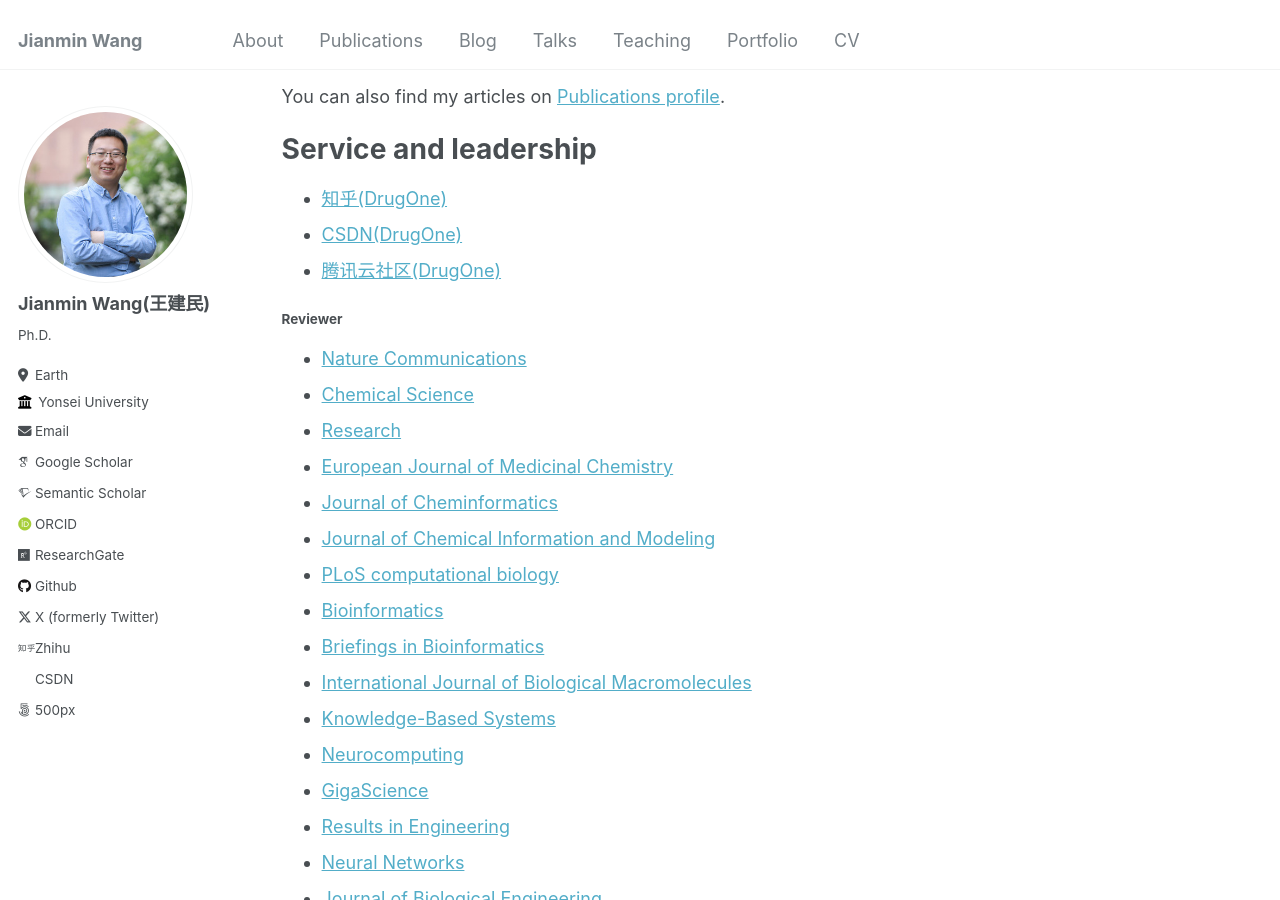
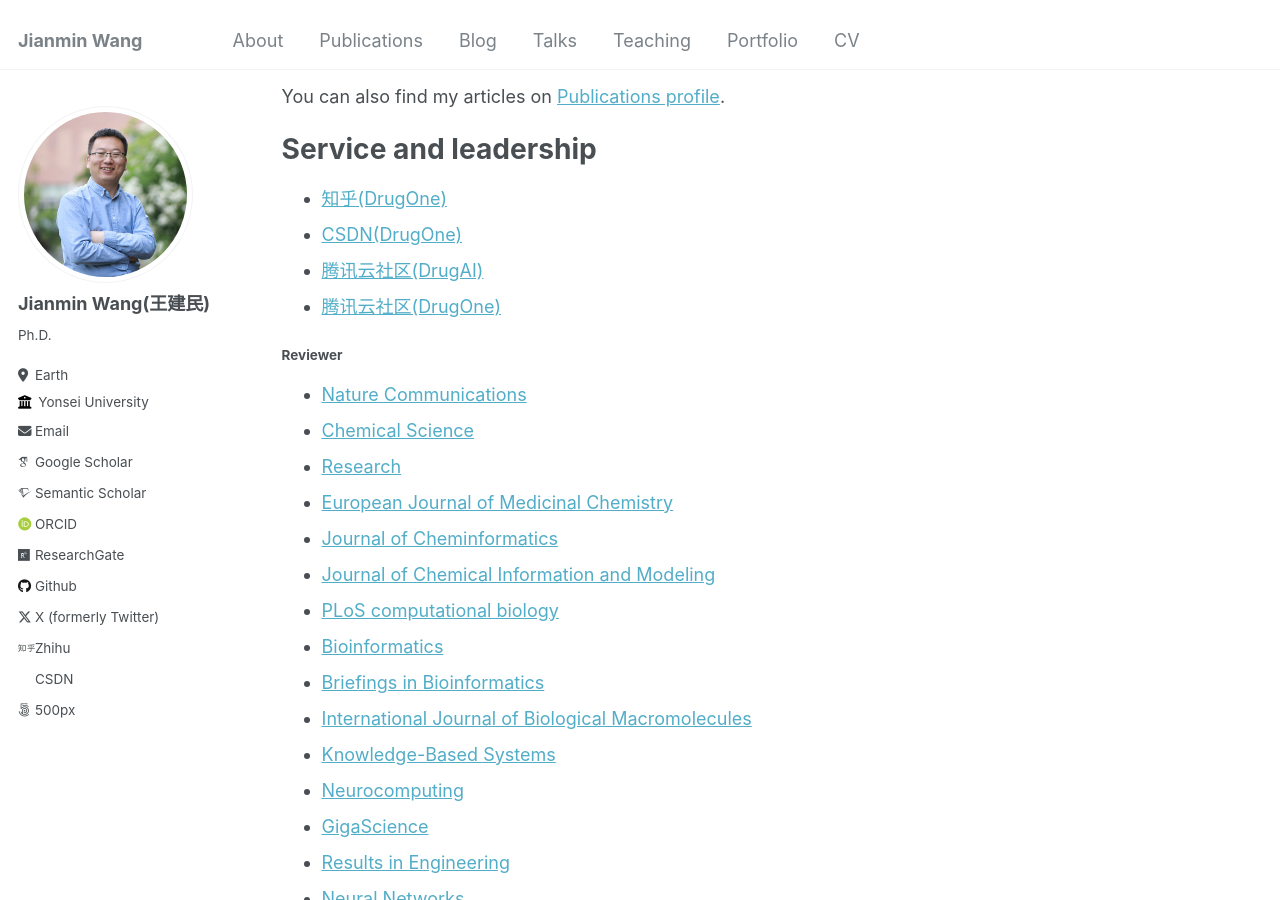
Before and after one commit to Jianmin2drugai/Jianmin2drugai.github.io, a Jekyll site: the page built from _pages/cv.md, in a window 1280 px wide and 900 px high, scrolled down 527 px. Built offline with Jekyll 4.4.1, drawn with Linux system fonts in a browser that asks for light colours; some web fonts are replaced.

Commit message:
Update cv.md

```diff
--- a/_pages/cv.md
+++ b/_pages/cv.md
@@ -36,8 +36,10 @@ You can also find my articles on <a href="https://jianmin2drugai.github.io/publi
 Service and leadership
 ======
 
+
 * [知乎(DrugOne)](https://www.zhihu.com/people/wang-jian-min-113)
 * [CSDN(DrugOne)](https://blog.csdn.net/u012325865)
+* [腾讯云社区(DrugAI)](https://cloud.tencent.com/developer/user/11978211)
 * [腾讯云社区(DrugOne)](https://cloud.tencent.com/developer/user/8199873)
 
 #### **Reviewer**
```
